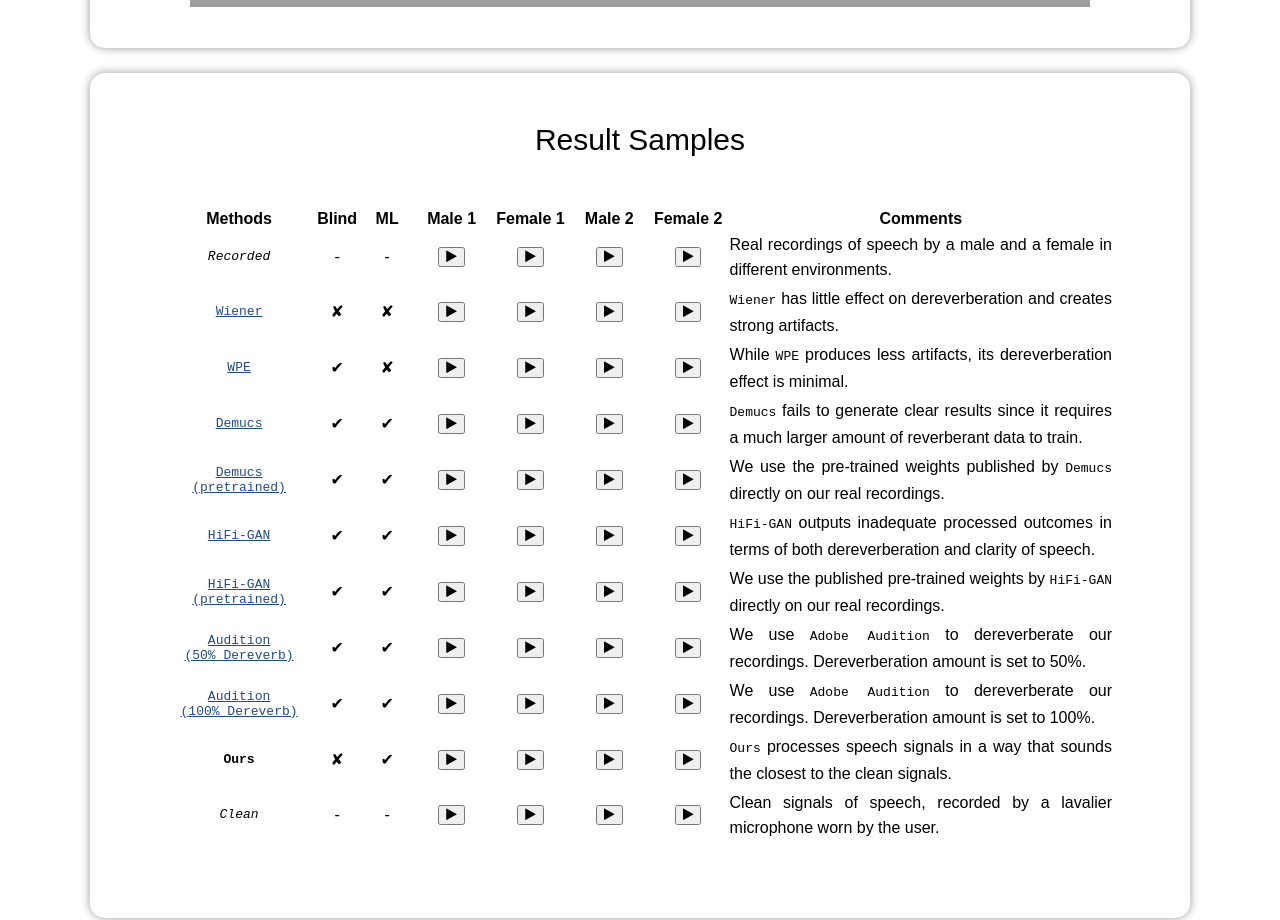
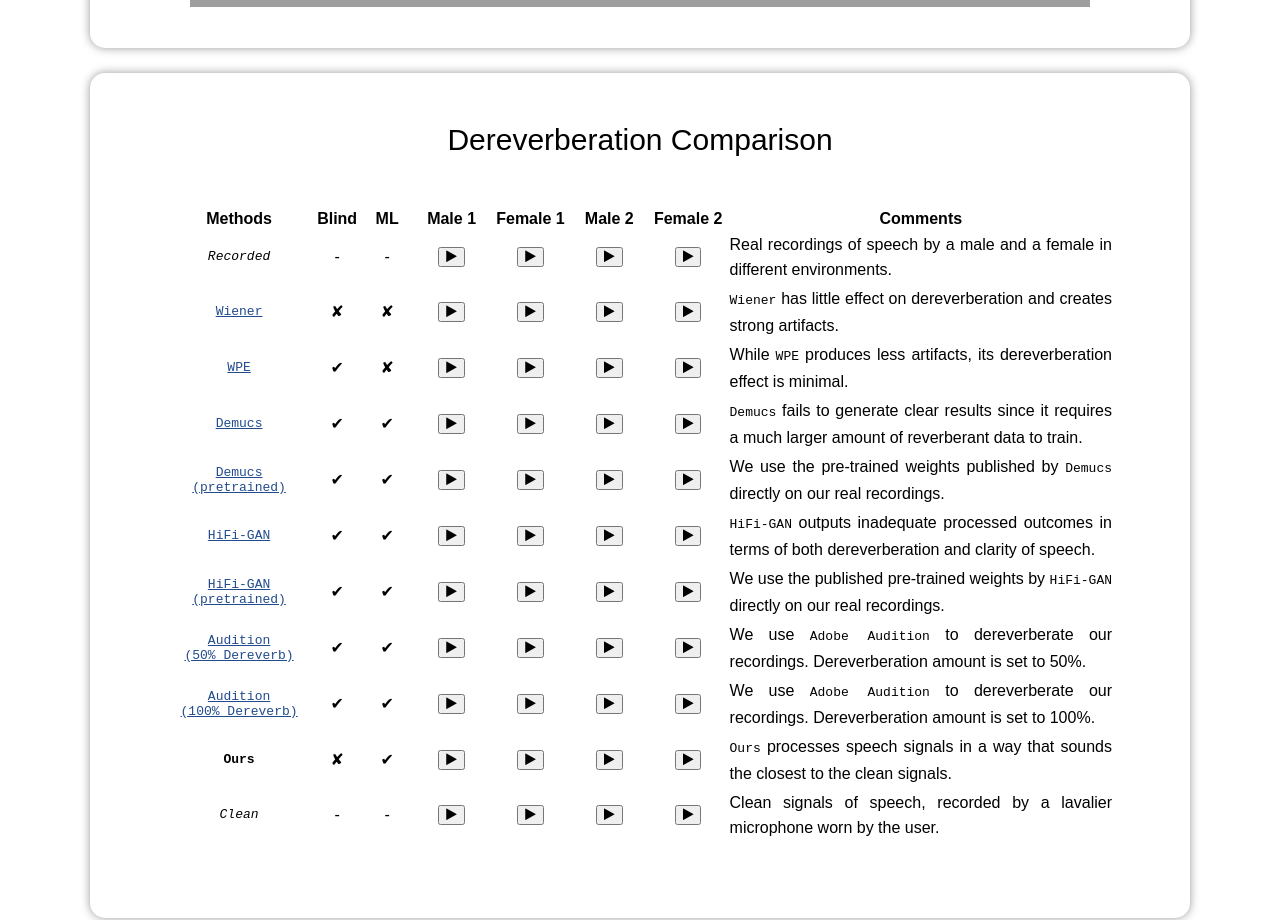
Before and after one commit to dereverb/dereverb.github.io, a plain HTML site: page index.html in a window 1280 px wide. Shown: the part 1060-1980 px from the top of the page. Drawn offline with nearby package versions, Linux system fonts and the light colour scheme; grey boxes are pictures that could not be loaded.

Commit message:
Update index.html

```diff
--- a/index.html
+++ b/index.html
@@ -372,7 +372,7 @@
       </div>
 
 			<div class="content" id="samples">
-        <h2 style="text-align:center;">Result Samples</h2>
+        <h2 style="text-align:center;">Dereverberation Comparison</h2>
 				<!-- <p style="text-align: center;">Here we show the comparison results of speech dereverberation on real recordings. <tt>Wiener</tt> has little effect on dereverberation and creates strong extra artifacts. While <tt>WPE</tt> produces less artifacts, its dereverberation effect is  minimal. <tt>Demucs</tt> fails to generate clear results since it requires a much larger amount of reverberant data to train. We also show the fine-tuned results on our real recording dataset based on Demucs publically released pretrained weights, denoted as <tt>Demucs (pretrained)</tt>. <tt>HiFi-GAN</tt> outputs inadequate processed outcomes in terms of both dereverberation and clarity of speech. In addition, we include its fine-tuned results based on its released pretrained weight, denoted as <tt>Hifi-GAN (pretrained)</tt>. Finally, we process the recorded speech by Adobe Audition. The default setting (50% dereverberation) and the max setting (100%) are individually applied, demonstrated as <tt>Audition (50%)</tt> and <tt>Audition (100%)</tt>, respectively. In contrast, <tt>Ours</tt> processes speech signals in a way that sounds the closest to the clean signals which is recorded by a lavalier microphone on the user. </p> -->
 				<div class="content2" id="table">
                 <table style="text-align: center;" class="center">
```
